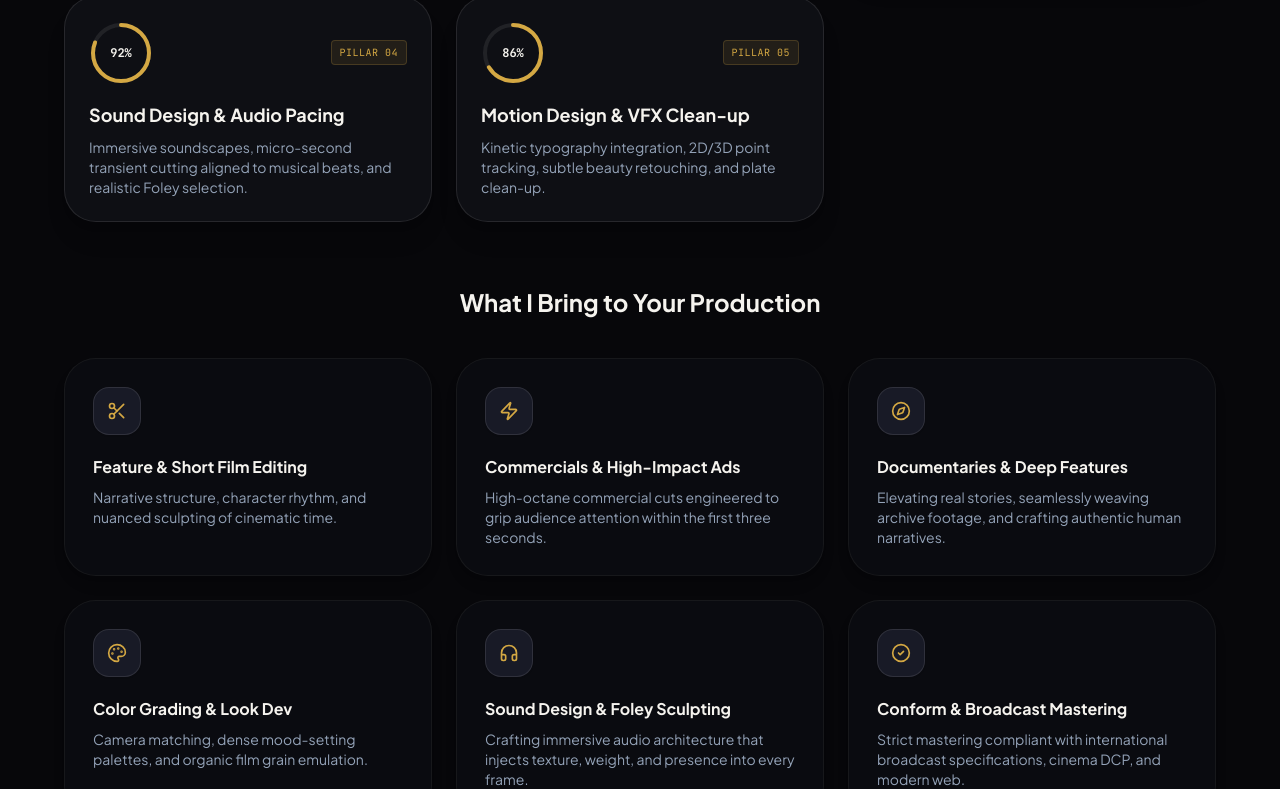
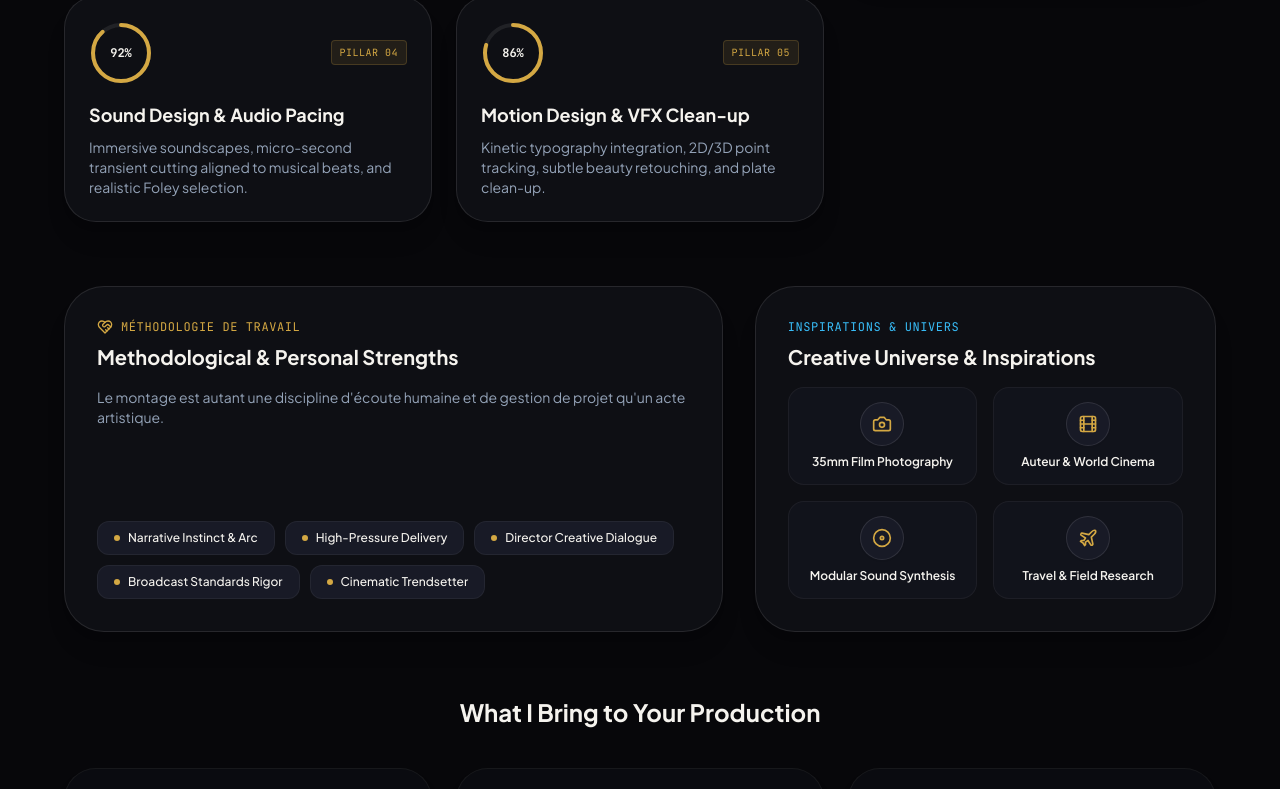
Before and after one commit to aikoulrich9-boop/carmel-aiko-portfolio, a React (Vite) app: page / in a window 1280 px wide. Shown: the part 7033-7822 px from the top of the page. Built offline with nearby package versions, Linux system fonts and the light colour scheme; a web font is replaced by a local one.

Commit message:
feat: enrich skills dashboard with personal strengths and creative universe icons

```diff
--- a/src/locales/en.js
+++ b/src/locales/en.js
@@ -60,6 +60,8 @@ export const en = {
     masteryTitle: 'Core Pillars of Mastery',
     servicesTitle: 'What I Bring to Your Production',
     languagesTitle: 'Working Languages',
+    personalSkillsTitle: 'Methodological & Personal Strengths',
+    hobbiesTitle: 'Creative Universe & Inspirations',
   },
   contact: {
     sectionTag: '— Collaboration & Inquiries',
--- a/src/locales/fr.js
+++ b/src/locales/fr.js
@@ -60,6 +60,8 @@ export const fr = {
     masteryTitle: 'Piliers de Compétences',
     servicesTitle: 'Ce Que Je Peux Apporter À Votre Film',
     languagesTitle: 'Langues de Travail',
+    personalSkillsTitle: 'Posture & Qualités Méthodologiques',
+    hobbiesTitle: 'Univers Créatif & Inspirations',
   },
   contact: {
     sectionTag: '— Collaboration & Booking',
--- a/src/sections/Skills.jsx
+++ b/src/sections/Skills.jsx
@@ -3,10 +3,18 @@ import { gsap } from 'gsap';
 import { ScrollTrigger } from 'gsap/ScrollTrigger';
 import {
   Film, Sliders, Sparkles, Monitor, Volume2,
-  Scissors, Zap, Compass, Palette, Headphones, CheckCircle2, Globe
+  Scissors, Zap, Compass, Palette, Headphones, CheckCircle2, Globe,
+  Camera, Disc, Plane, HeartHandshake
 } from 'lucide-react';
 import { useLanguage } from '../context/LanguageContext';
-import { softwareSkills, coreMastery, services, languageSkills } from '../data/skills';
+import {
+  softwareSkills,
+  coreMastery,
+  services,
+  languageSkills,
+  personalSkills,
+  hobbies
+} from '../data/skills';
 
 gsap.registerPlugin(ScrollTrigger);
 
@@ -18,6 +26,16 @@ const getServiceIcon = (iconName) => {
     case 'palette': return <Palette className="w-5 h-5" />;
     case 'headphones': return <Headphones className="w-5 h-5" />;
     default: return <CheckCircle2 className="w-5 h-5" />;
+  }
+};
+
+const getHobbyIcon = (iconName) => {
+  switch (iconName) {
+    case 'camera': return <Camera className="w-5 h-5" />;
+    case 'film': return <Film className="w-5 h-5" />;
+    case 'disc': return <Disc className="w-5 h-5" />;
+    case 'plane': return <Plane className="w-5 h-5" />;
+    default: return <Compass className="w-5 h-5" />;
   }
 };
 
@@ -46,11 +64,11 @@ export const Skills = () => {
       // Animate SVG circular progress
       gsap.fromTo(
         '.circle-progress',
-        { strokeDashoffset: 283 },
+        { strokeDashoffset: 176 },
         {
           strokeDashoffset: (i, target) => {
             const pct = parseInt(target.dataset.percentage, 10);
-            return 283 - (283 * pct) / 100;
+            return 176 - (176 * pct) / 100;
           },
           duration: 1.5,
           ease: 'power3.out',
@@ -189,7 +207,7 @@ export const Skills = () => {
                           strokeWidth="4"
                           fill="transparent"
                         />
-                        {/* Animated meter circle (r=28 -> circumference ~ 175.9, using 283 standard scale) */}
+                        {/* Animated meter circle */}
                         <circle
                           className="circle-progress"
                           cx="32"
@@ -231,7 +249,66 @@ export const Skills = () => {
           </div>
         </div>
 
-        {/* 3. Audiovisual Services & Production Value (Inspired by Image 2 "Services") */}
+        {/* 3. Personal Strengths & Hobbies (Directly Inspired by Image 1) */}
+        <div className="grid grid-cols-1 lg:grid-cols-12 gap-8 mb-16">
+          {/* Methodological & Personal Strengths (7 cols) */}
+          <div className="lg:col-span-7 p-8 rounded-[2.5rem] bg-charcoal-900 border border-white/10 shadow-xl flex flex-col justify-between">
+            <div>
+              <div className="flex items-center gap-2 text-xs font-mono text-gold uppercase tracking-wider mb-2">
+                <HeartHandshake className="w-4 h-4" />
+                <span>MÉTHODOLOGIE DE TRAVAIL</span>
+              </div>
+              <h3 className="text-xl font-sans font-bold text-cream mb-4">
+                {t.skills.personalSkillsTitle}
+              </h3>
+              <p className="text-xs sm:text-sm text-slateText leading-relaxed mb-6">
+                Le montage est autant une discipline d'écoute humaine et de gestion de projet qu'un acte artistique.
+              </p>
+            </div>
+
+            <div className="flex flex-wrap gap-2.5">
+              {personalSkills.map((ps, pIdx) => (
+                <div
+                  key={pIdx}
+                  className="px-4 py-2 rounded-xl bg-charcoal-800 border border-white/5 text-xs font-medium text-cream flex items-center gap-2 hover:border-gold/30 transition-colors"
+                >
+                  <span className="w-1.5 h-1.5 rounded-full bg-gold" />
+                  <span>{ps[language]}</span>
+                </div>
+              ))}
+            </div>
+          </div>
+
+          {/* Hobbies & Creative Universe (5 cols, Image 1 style circular icons) */}
+          <div className="lg:col-span-5 p-8 rounded-[2.5rem] bg-charcoal-900 border border-white/10 shadow-xl flex flex-col justify-between">
+            <div>
+              <span className="block text-xs font-mono text-cinema-cyan uppercase tracking-wider mb-2">
+                INSPIRATIONS & UNIVERS
+              </span>
+              <h3 className="text-xl font-sans font-bold text-cream mb-4">
+                {t.skills.hobbiesTitle}
+              </h3>
+            </div>
+
+            <div className="grid grid-cols-2 gap-4">
+              {hobbies.map((hb, hIdx) => (
+                <div
+                  key={hIdx}
+                  className="p-3.5 rounded-2xl bg-charcoal-850/80 border border-white/5 flex flex-col items-center text-center group hover:border-cinema-cyan/40 transition-colors"
+                >
+                  <div className="w-11 h-11 rounded-full bg-charcoal-800 text-gold group-hover:text-cinema-cyan flex items-center justify-center border border-white/10 mb-2 shadow-sm transition-colors">
+                    {getHobbyIcon(hb.icon)}
+                  </div>
+                  <span className="text-xs font-sans font-semibold text-cream">
+                    {hb.title[language]}
+                  </span>
+                </div>
+              ))}
+            </div>
+          </div>
+        </div>
+
+        {/* 4. Audiovisual Services & Production Value (Inspired by Image 2 "Services") */}
         <div>
           <div className="text-center mb-10">
             <h3 className="text-2xl font-sans font-bold text-cream">
```
Also changed, not shown: 2 other files (tests, documents, lock files or other folders).
